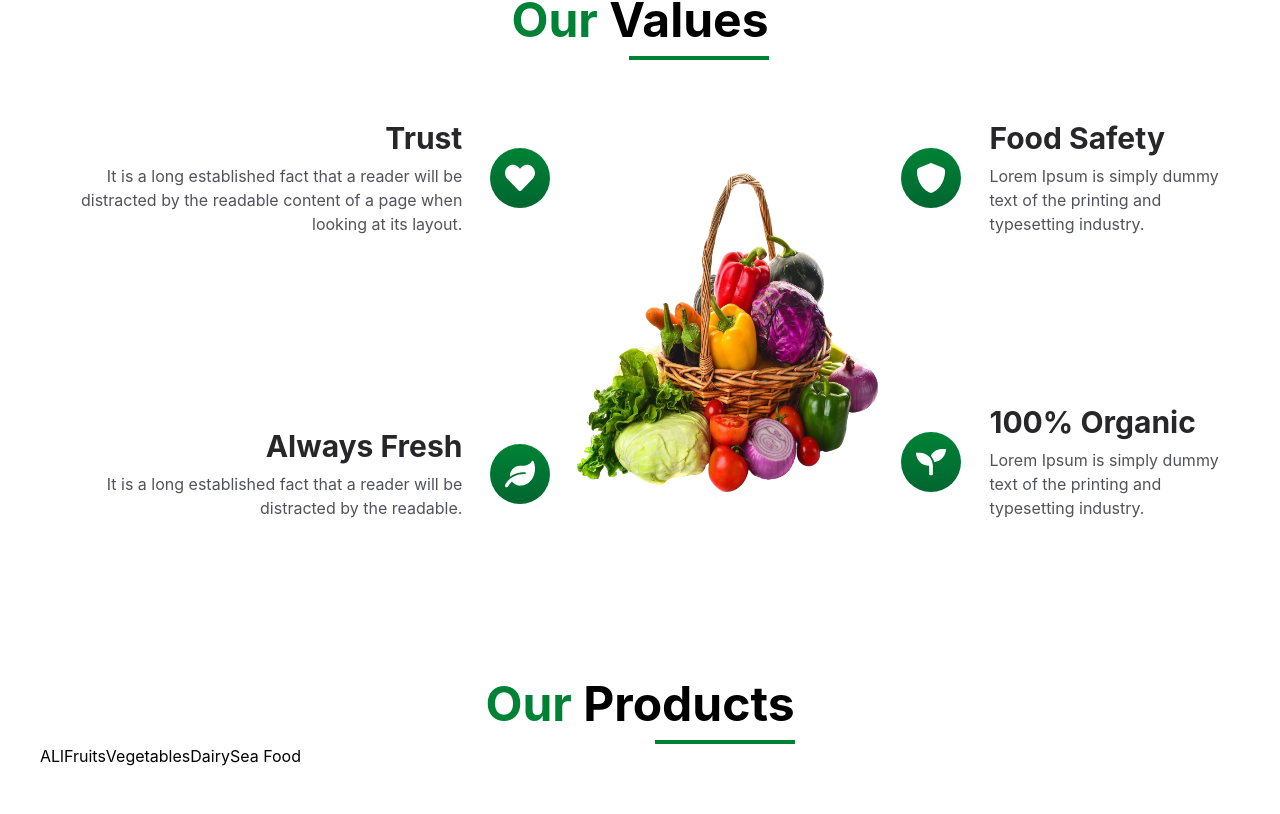
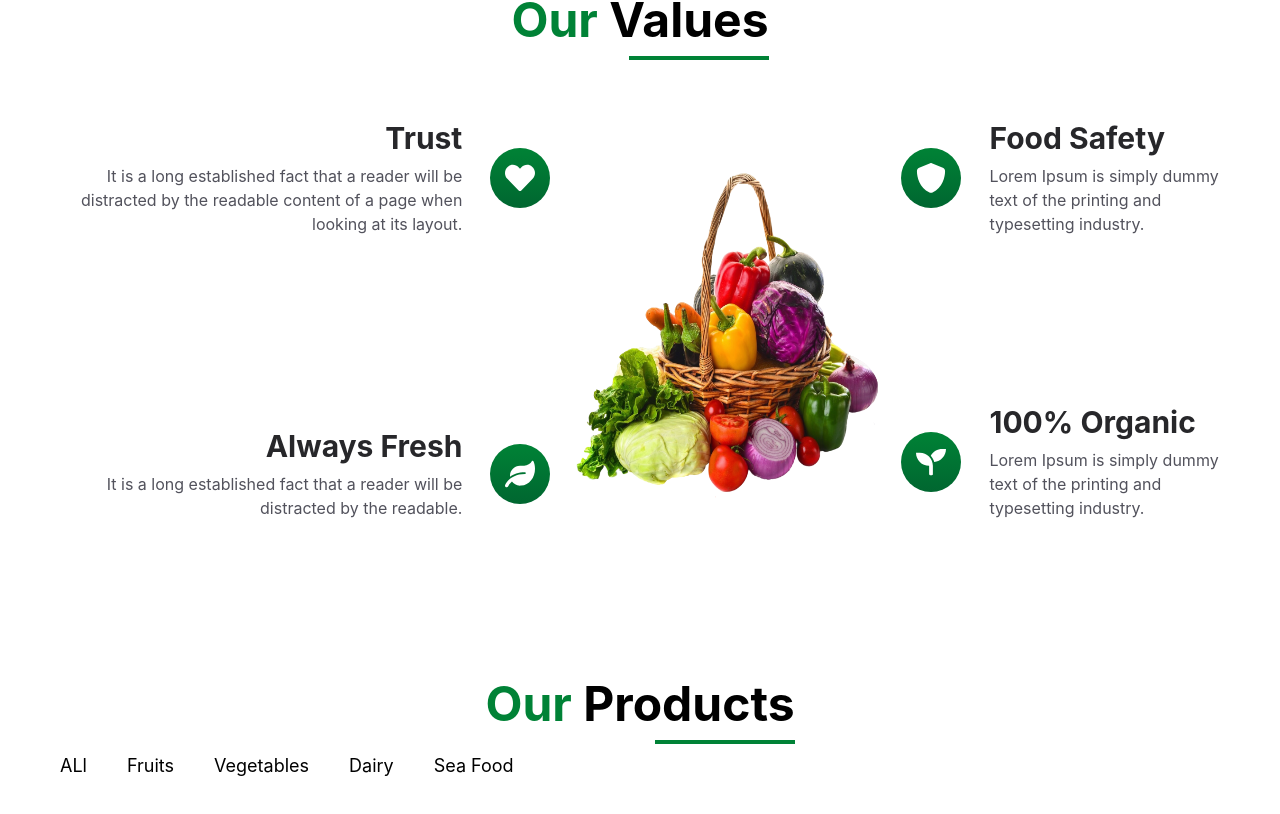
Before and after one commit to Nabeela-Kanwal/Grocery-store-react, a React (Vite) app: page / in a window 1280 px wide. Shown: the part 1676-2490 px from the top of the page. Built offline with nearby package versions, Linux system fonts and the light colour scheme.

Commit message:
updated the clases

```diff
--- a/src/components/Products/Products.jsx
+++ b/src/components/Products/Products.jsx
@@ -11,7 +11,11 @@ const Products = () => {
         {/* Tabs */}
         <div>
           {categories.map((category) => {
-            return <button>{category}</button>;
+            return (
+              <button key={category} className="zinc-100 px-5 py-2 text-lg ">
+                {category}
+              </button>
+            );
           })}
         </div>
       </div>
```
Also changed, not shown: src/components/Values/Values.jsx (line endings or trailing spaces).
